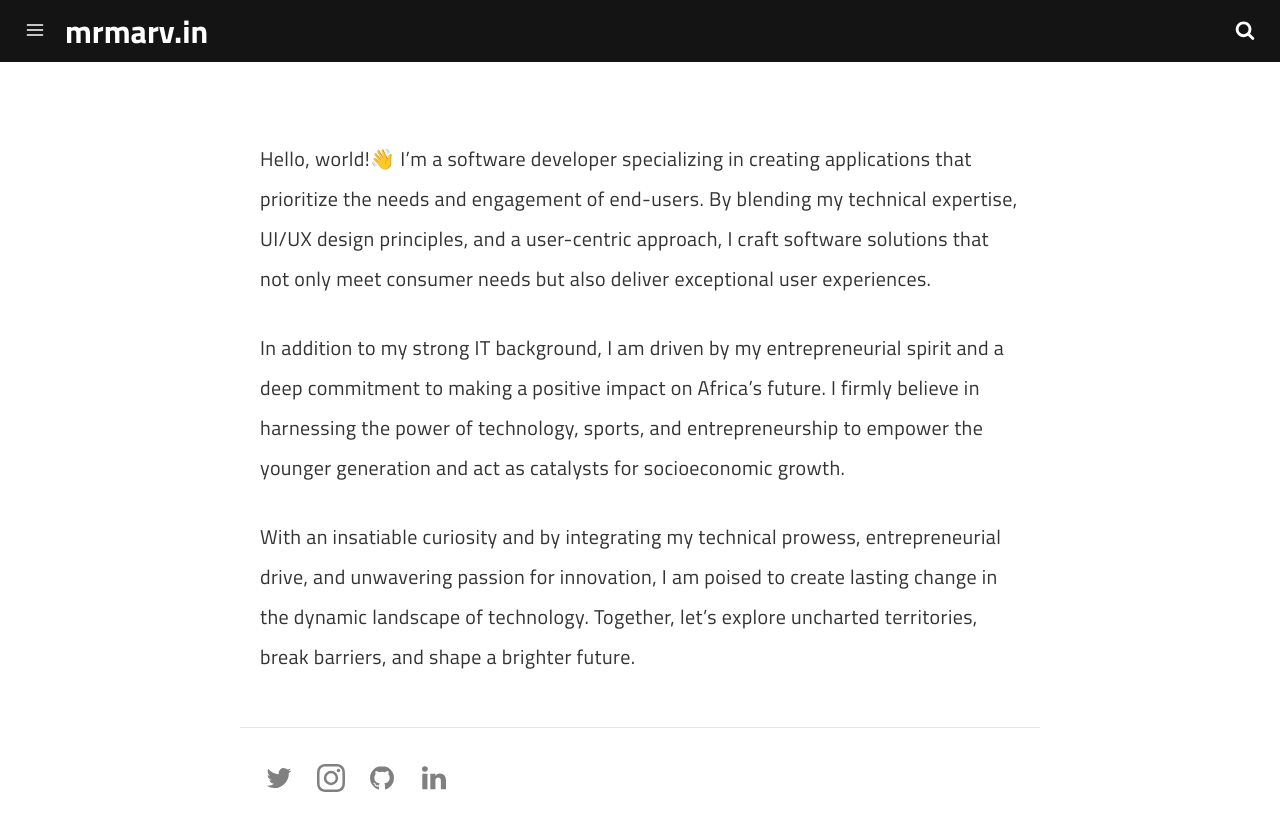
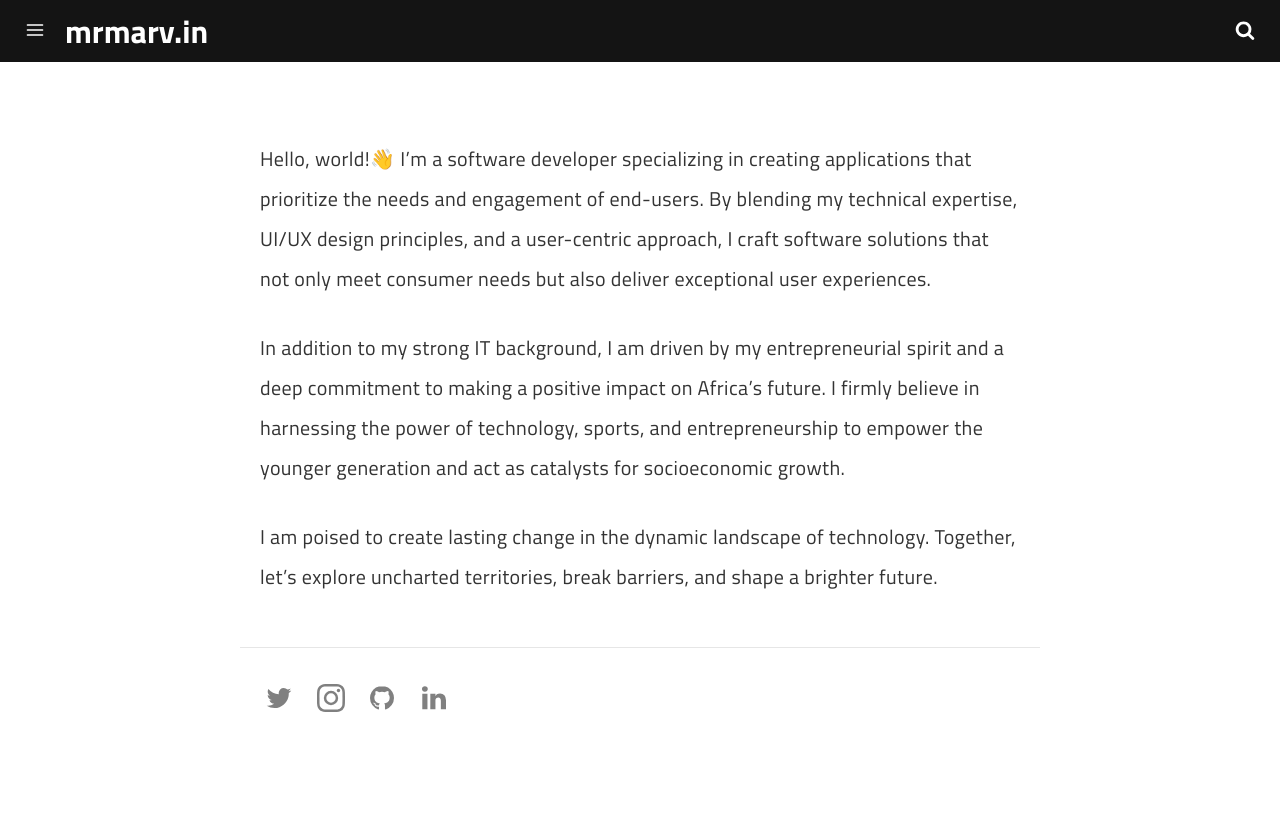
Before and after one commit to marv0/marv0.github.io, a Jekyll site: the page built from pages/about.md, in a window 1280 px wide. Shown: the top 831 px of the page. Built offline with Jekyll 4.4.1, drawn with Linux system fonts in a browser that asks for light colours; a script that is not in the unit is left out.

Commit message:
Update about.md

```diff
--- a/pages/about.md
+++ b/pages/about.md
@@ -11,4 +11,4 @@ Hello, world!👋 I'm a software developer specializing in creating applications
 
 In addition to my strong IT background, I am driven by my entrepreneurial spirit and a deep commitment to making a positive impact on Africa's future. I firmly believe in harnessing the power of technology, sports, and entrepreneurship to empower the younger generation and act as catalysts for socioeconomic growth.
 
-With an insatiable curiosity and by integrating my technical prowess, entrepreneurial drive, and unwavering passion for innovation, I am poised to create lasting change in the dynamic landscape of technology. Together, let's explore uncharted territories, break barriers, and shape a brighter future.
+I am poised to create lasting change in the dynamic landscape of technology. Together, let's explore uncharted territories, break barriers, and shape a brighter future.
```
